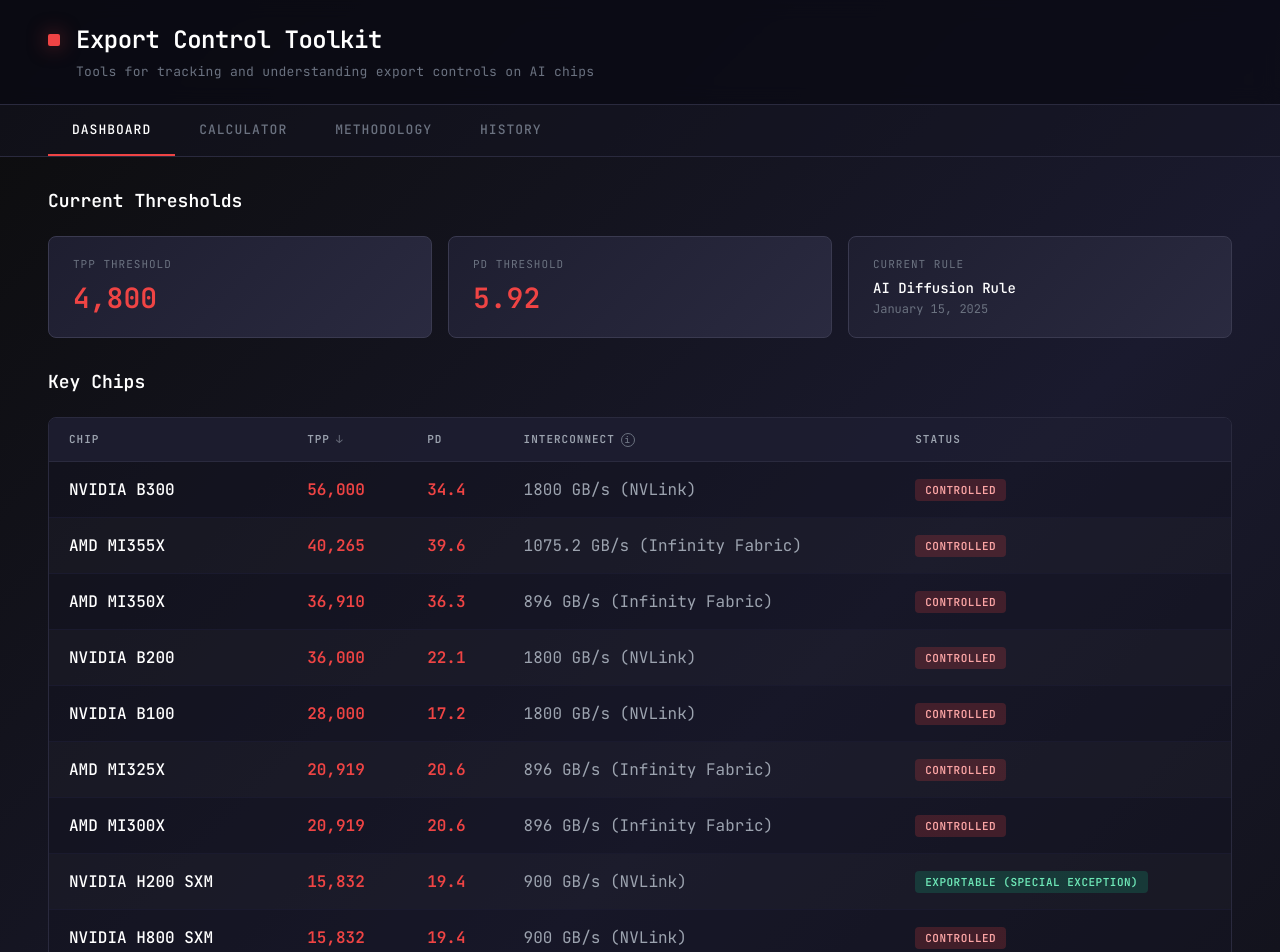
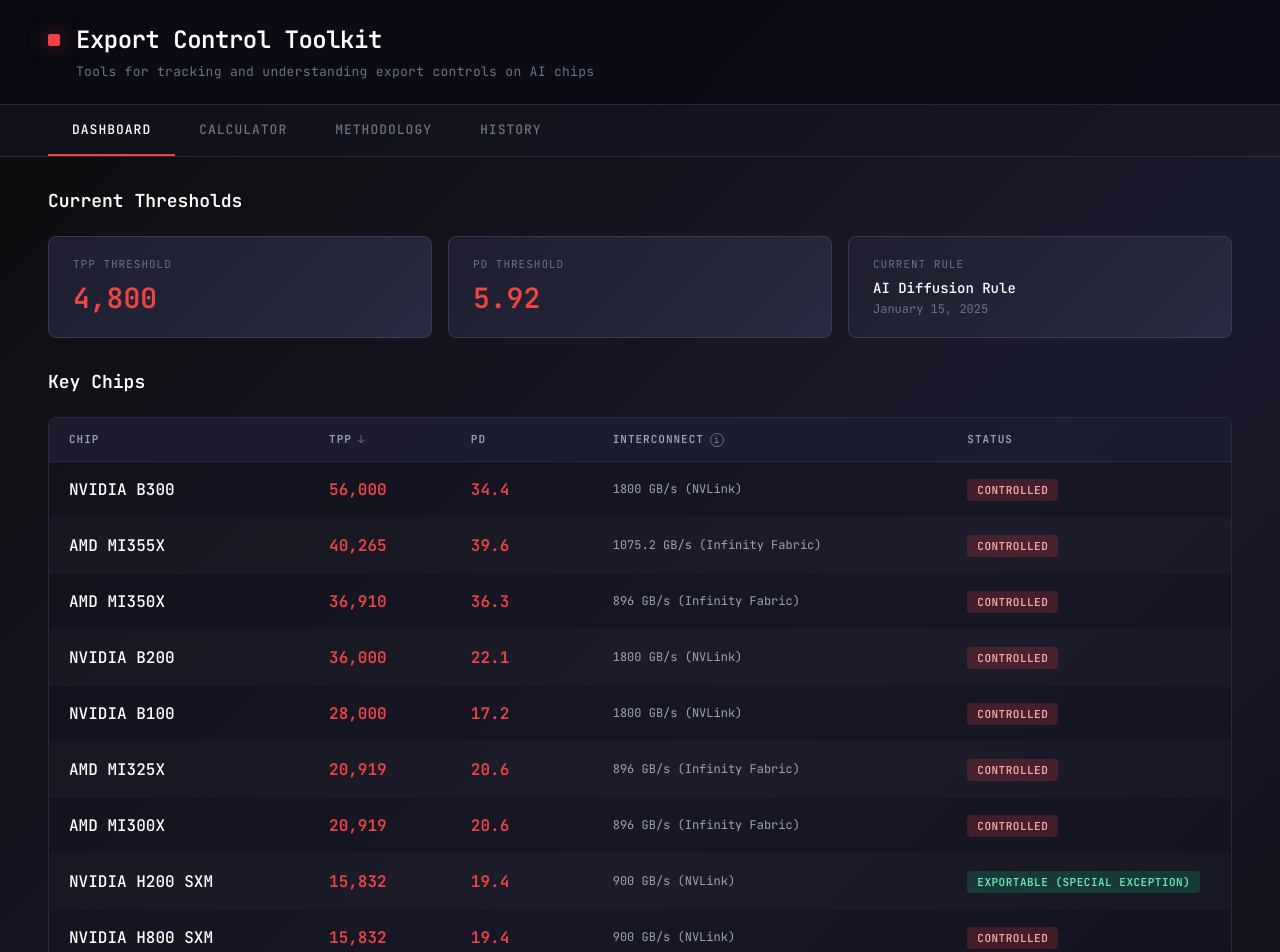
Before and after one commit to s-w-kelly/chip-export-controls, a React (Vite) app: page / in a window 1280 px wide. Shown: the top 952 px of the page. Built offline with nearby package versions, Linux system fonts and the light colour scheme.

Commit message:
Resize table columns

```diff
--- a/src/components/ChipExportTracker.jsx
+++ b/src/components/ChipExportTracker.jsx
@@ -217,7 +217,14 @@
               borderRadius: '8px',
               overflow: 'hidden'
             }}>
-              <table style={{ width: '100%', borderCollapse: 'collapse' }}>
+              <table style={{ width: '100%', borderCollapse: 'collapse', tableLayout: 'fixed' }}>
+                <colgroup>
+                  <col style={{ width: '22%' }} /> {/* Chip */}
+                  <col style={{ width: '12%' }} /> {/* TPP */}
+                  <col style={{ width: '12%' }} /> {/* PD */}
+                  <col style={{ width: '30%' }} /> {/* Interconnect */}
+                  <col style={{ width: '24%' }} /> {/* Status */}
+                </colgroup>
                 <thead>
                   <tr style={{ background: 'rgba(30, 30, 50, 0.8)' }}>
                     {[
@@ -336,7 +343,17 @@
                           {chip.pd ? chip.pd.toFixed(1) : '—'}
                         </span>
                       </td>
-                      <td style={{ padding: '16px 20px', borderBottom: '1px solid #1a1a2e', color: '#9ca3af' }}>
+                      <td
+                        style={{
+                          padding: '16px 20px',
+                          borderBottom: '1px solid #1a1a2e',
+                          color: '#9ca3af',
+                          fontSize: '12px',
+                          whiteSpace: 'nowrap',
+                          overflow: 'hidden',
+                          textOverflow: 'ellipsis'
+                        }}
+                      >
                         {chip.interconnect ? chip.interconnect.toLocaleString() : '—'}
                       </td>
                       <td style={{ padding: '16px 20px', borderBottom: '1px solid #1a1a2e' }}>
```
